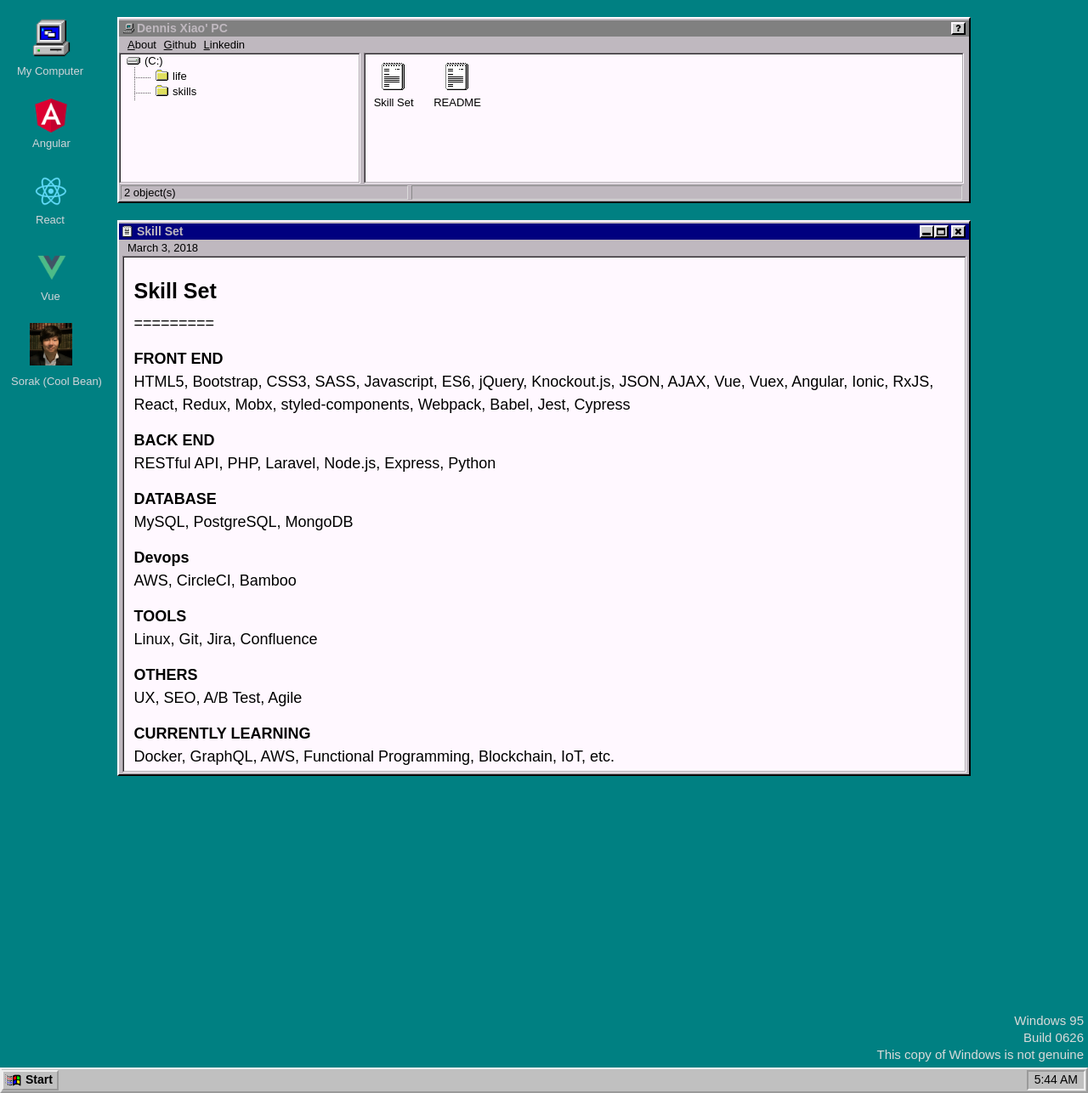
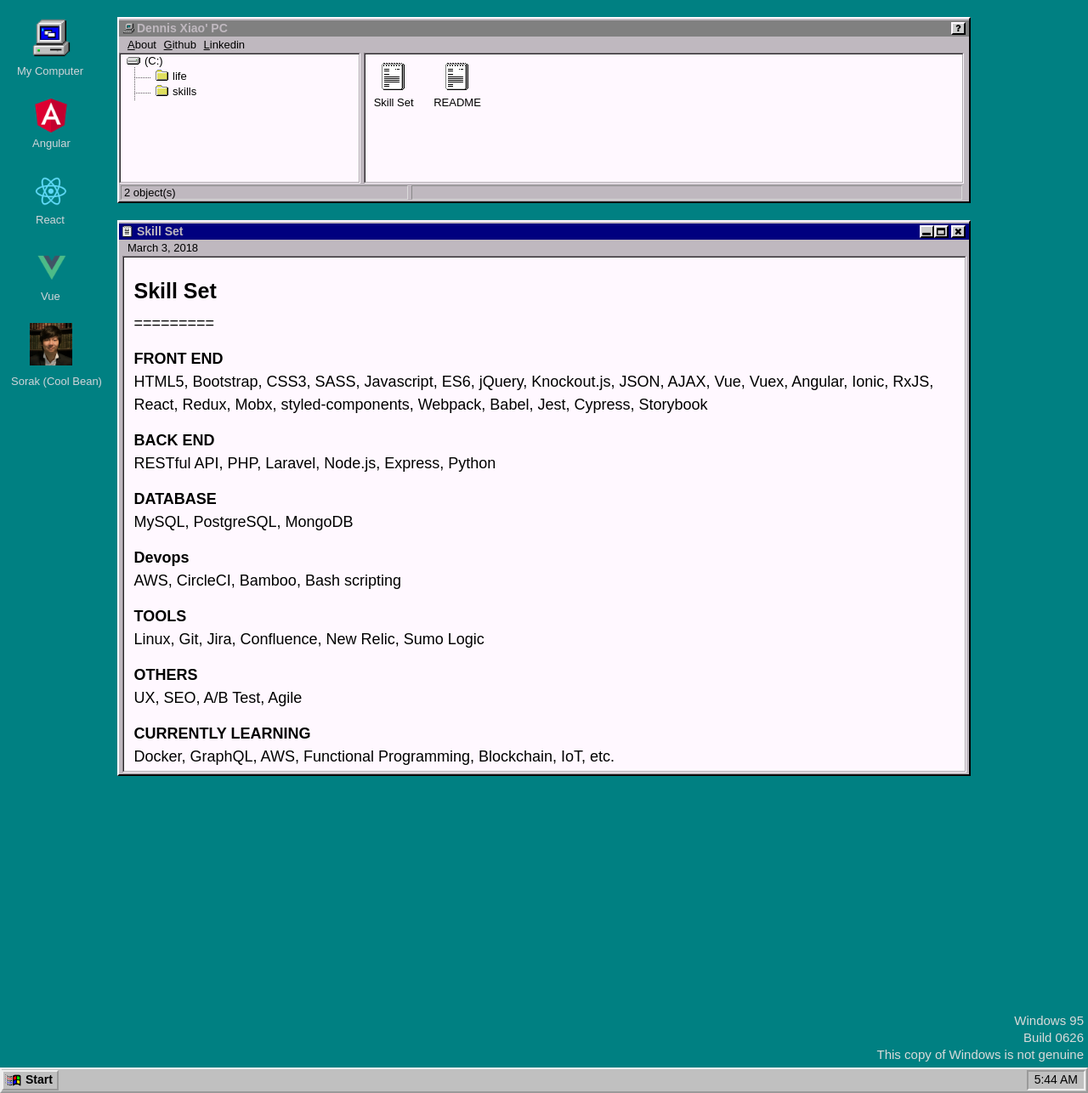
Before and after one commit to dennisXZX/dennisxzx.github.io, a Jekyll site: the page built from _posts/2018-03-03-skillset.md, in a window 1280 px wide. Shown: the whole page at 85% size. Built offline with Jekyll 4.4.1, drawn with Linux system fonts in a browser that asks for light colours.

Commit message:
Update 2018-03-03-skillset.md

```diff
--- a/_posts/2018-03-03-skillset.md
+++ b/_posts/2018-03-03-skillset.md
@@ -8,7 +8,7 @@
 =========
 
 __FRONT END__ <br />
-HTML5, Bootstrap, CSS3, SASS, Javascript, ES6, jQuery, Knockout.js, JSON, AJAX, Vue, Vuex, Angular, Ionic, RxJS, React, Redux, Mobx, styled-components, Webpack, Babel, Jest, Cypress
+HTML5, Bootstrap, CSS3, SASS, Javascript, ES6, jQuery, Knockout.js, JSON, AJAX, Vue, Vuex, Angular, Ionic, RxJS, React, Redux, Mobx, styled-components, Webpack, Babel, Jest, Cypress, Storybook
 
 __BACK END__ <br />
 RESTful API, PHP, Laravel, Node.js, Express, Python
@@ -17,10 +17,10 @@
 MySQL, PostgreSQL, MongoDB
 
 __Devops__ <br />
-AWS, CircleCI, Bamboo
+AWS, CircleCI, Bamboo, Bash scripting
 
 __TOOLS__ <br />
-Linux, Git, Jira, Confluence
+Linux, Git, Jira, Confluence, New Relic, Sumo Logic
 
 __OTHERS__ <br />
 UX, SEO, A/B Test, Agile
```
